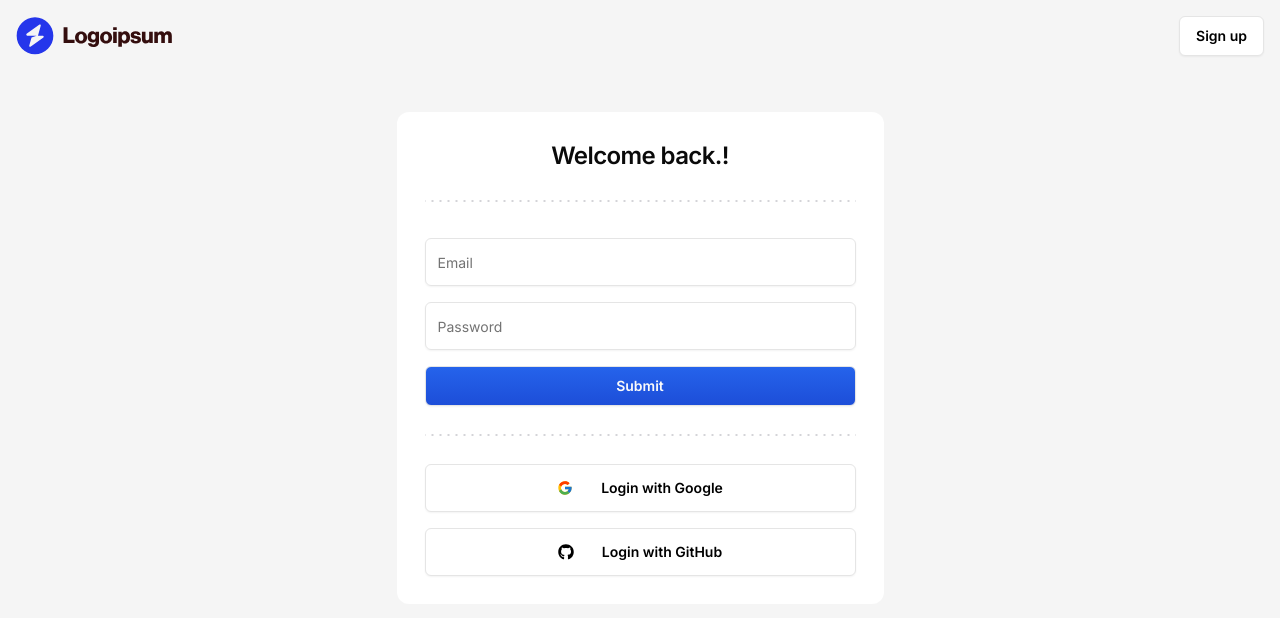
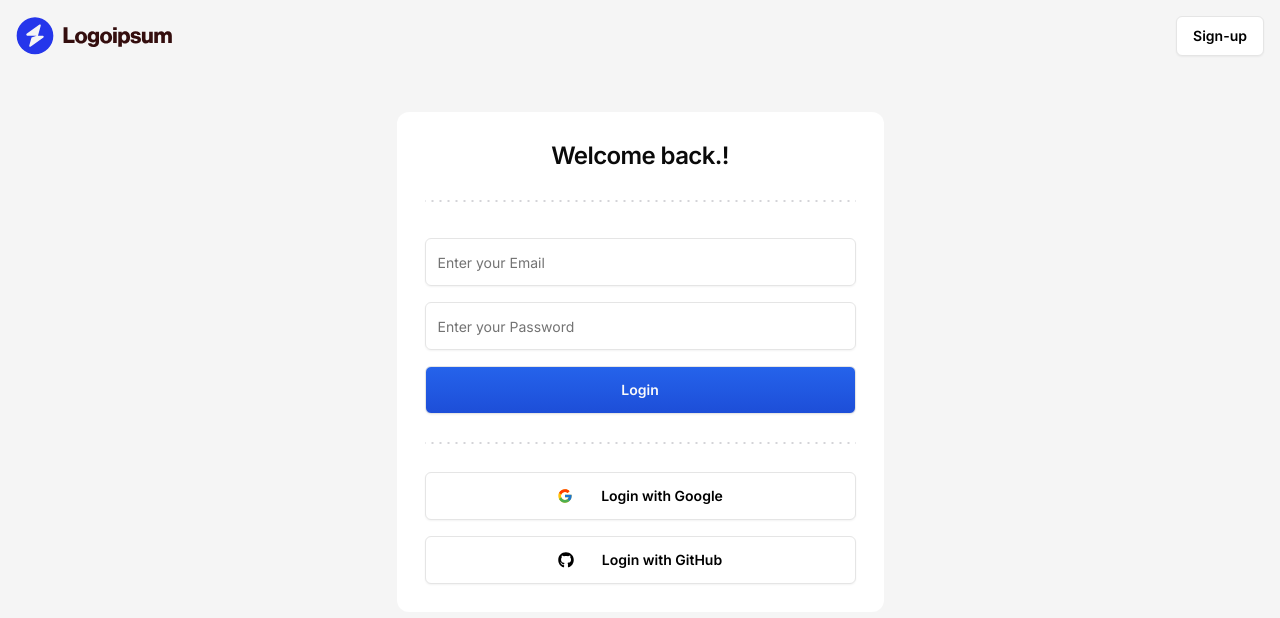
Before and after one commit to Ruhan130/jira-clone, a Next.js app: page /sign-in in a window 1280 px wide. Shown: the top 618 px of the page. Built offline with nearby package versions, Linux system fonts and the light colour scheme.

Commit message:
dynamic button

```diff
--- a/app/(auth)/layout.tsx
+++ b/app/(auth)/layout.tsx
@@ -1,17 +1,27 @@
+"use client";
 import { Button } from "@/components/ui/button";
+import Link from "next/link";
 import Image from "next/image";
+import { usePathname } from "next/navigation";
 interface AuthLayoutProps {
     children: React.ReactNode;
 };
 
 
 const AuthLayout = ({ children }: AuthLayoutProps) => {
+    const pathname = usePathname();
+    const isSignInPage = pathname === "/sign-in";
+
     return (
         <main className="bg-neutral-100 min-h-screen">
             <div className="mx-auto max-w-screen-2xl p-4">
                 <nav className="flex justify-between items-center">
                     <Image src="/logo.svg" alt="Logo" width={156} height={56} />
-                    <Button variant='secondary'> Sign up</Button>
+                    <Button asChild variant='secondary'>
+                        <Link href={isSignInPage ? "/sign-up" : "sign-in"}>
+                            {isSignInPage ? "Sign-up" : "Login  "}
+                        </Link>
+                    </Button>
                 </nav>
                 <div className="flex flex-col items-center justify-center p-4 md:p-14">
                     {children}
--- a/app/feature/auth/component/sign-in-card.tsx
+++ b/app/feature/auth/component/sign-in-card.tsx
@@ -4,7 +4,29 @@
 import { Input } from "@/components/ui/input";
 import { FcGoogle } from "react-icons/fc";
 import { FaGithub } from "react-icons/fa";
+import { TypeOf, z } from "zod";
+import { useForm } from "react-hook-form";
+import { zodResolver } from "@hookform/resolvers/zod";
+import { Form, FormControl, FormField, FormItem, FormMessage } from "@/components/ui/form";
+
+const formSchema = z.object({
+    email: z.string().email(),
+    password: z.string().min(1, "Required"),
+});
+
 export const SignInCard = () => {
+    const form = useForm<z.infer<typeof formSchema>>({
+        resolver: zodResolver(formSchema),
+        defaultValues: {
+            email: "",
+            password: ""
+        }
+
+    });
+
+    const onSubmit = (values: z.infer<typeof formSchema>) => {
+        console.log({ values });
+    };
     return (
         <Card className="w-full h-full md:w-[487px] border-none shadow-none">
             <CardHeader className="flex items-center justify-center text-center p-7">
@@ -16,29 +38,41 @@
                 <DottedSeperator />
             </div>
             <CardContent className="p-7">
-                <form className="space-y-4">
-                    <Input required
-                        type="email"
-                        placeholder="Email"
-                        value={""}
-                        onChange={() => { }}
-                        disabled={false}
-                    />
+                <Form {...form}>
+                    <form onSubmit={form.handleSubmit(onSubmit)} className="space-y-4">
+                        <FormField control={form.control} name="email" render={({field}) => (
+                            <FormItem>
+                                <FormControl>
+                                    <Input
+                                        {...field}
+                                        type="email"
+                                        placeholder="Enter your Email"
 
-                    <Input required
-                        value={""}
-                        placeholder="Password"
-                        type="password"
-                        onChange={() => { }}
-                        disabled={false}
-                        min={8}
-                        max={255}
-                    />
+                                    />
+                                </FormControl>
+                                <FormMessage />
+                            </FormItem>
+                        )}
+                        />
+                        <FormField name="password" control={form.control} render={({field}) => (
+                            <FormItem>
+                                <FormControl>
+                                    <Input
+                                        {...field}
+                                        type="password"
+                                        placeholder="Enter your Password"
 
-                    <Button className="w-full" variant="primary" disabled={false} >
-                        Submit
-                    </Button>
-                </form>
+                                    />
+                                </FormControl>
+                                <FormMessage />
+                            </FormItem>
+                        )}
+                        />
+                        <Button disabled={false} size="lg" className="w-full" >
+                            Login
+                        </Button>
+                    </form>
+                </Form>
             </CardContent>
             <div className="px-7">
                 <DottedSeperator />
--- a/app/feature/auth/component/sign-up-card.tsx
+++ b/app/feature/auth/component/sign-up-card.tsx
@@ -8,30 +8,32 @@
 import { z } from "zod";
 import { useForm } from "react-hook-form";
 import { zodResolver } from "@hookform/resolvers/zod";
-import { Form, FormField, FormItem, FormMessage } from "@/components/ui/form";
+import { Form, FormControl, FormField, FormItem, FormMessage } from "@/components/ui/form";
 
 
 const formSchema = z.object({
+    name: z.string().trim().min(1, "Minimun 1 character is required"),
     email: z.string().email(),
-    password: z.string()
+    password: z.string().min(1, "Required")
 });
 
 export const SignUpCard = () => {
 
     const form = useForm<z.infer<typeof formSchema>>({
         resolver: zodResolver(formSchema),
-    defaultValues:{
+        defaultValues: {
+            name: "",
             email: "",
             password: ""
         }
-})
+    });
 
+    const onSubmit = (values: z.infer<typeof formSchema>) => { console.log({ values }) };
     return (
         <Card className="w-full h-full md:w-[487px] border-none shadow-none">
             <CardHeader className="flex items-center justify-center text-center p-7">
                 <CardTitle className="text-2xl ">
                     Sign Up
-
                 </CardTitle>
                 <CardDescription>
                     <span className="text-sm text-gray-500">
@@ -43,38 +45,55 @@
                 <DottedSeperator />
             </div>
             <CardContent className="p-7">
-                <form className="space-y-4">
-
-                    <Input required
+                <Form {...form}>
+                    <form onSubmit={form.handleSubmit(onSubmit)} className="space-y-4">
+                        <FormField name="name" control={form.control} render={({ field }) => (
+                            <FormItem>
+                                <FormControl>
+                                    <Input
+                                        {...field}
                                         type="text"
-                        placeholder="Enter Your Name "
-                        value={""}
-                        onChange={() => { }}
-                        disabled={false}
+                                        placeholder="Enter your Name"
                                     />
-
-                    <Input required
+                                </FormControl>
+                                <FormMessage />
+                            </FormItem>
+                        )}
+                        />
+                          <FormField control={form.control} name="email" render={({field}) => (
+                            <FormItem>
+                                <FormControl>
+                                    <Input
+                                        {...field}
                                         type="email"
                                         placeholder="Enter your Email"
-                        value={""}
-                        onChange={() => { }}
-                        disabled={false}
+
                                     />
+                                </FormControl>
+                                <FormMessage />
+                            </FormItem>
+                        )}
+                        />
+                        <FormField control={form.control} name="password"  render={({ field }) => (
+                            <FormItem>
+                                <FormControl>
+                                    <Input
+                                        {...field}
+                                        type="password"
+                                        placeholder="Enter your Password"
 
-                    <Input required
-                        value={""}
-                        placeholder="Enter your Password"
-                        type="password"
-                        onChange={() => { }}
-                        disabled={false}
-                        min={8}
-                        max={255}
+                                    />
+                                </FormControl>
+                                <FormMessage />
+                            </FormItem>
+                        )}
                         />
 
                         <Button className="w-full" variant="primary" disabled={false} >
                             Submit
                         </Button>
                     </form>
+                </Form>
             </CardContent>
             <div className="px-7">
                 <DottedSeperator />
```
Lines whose indentation alone changed are shown as unchanged.
